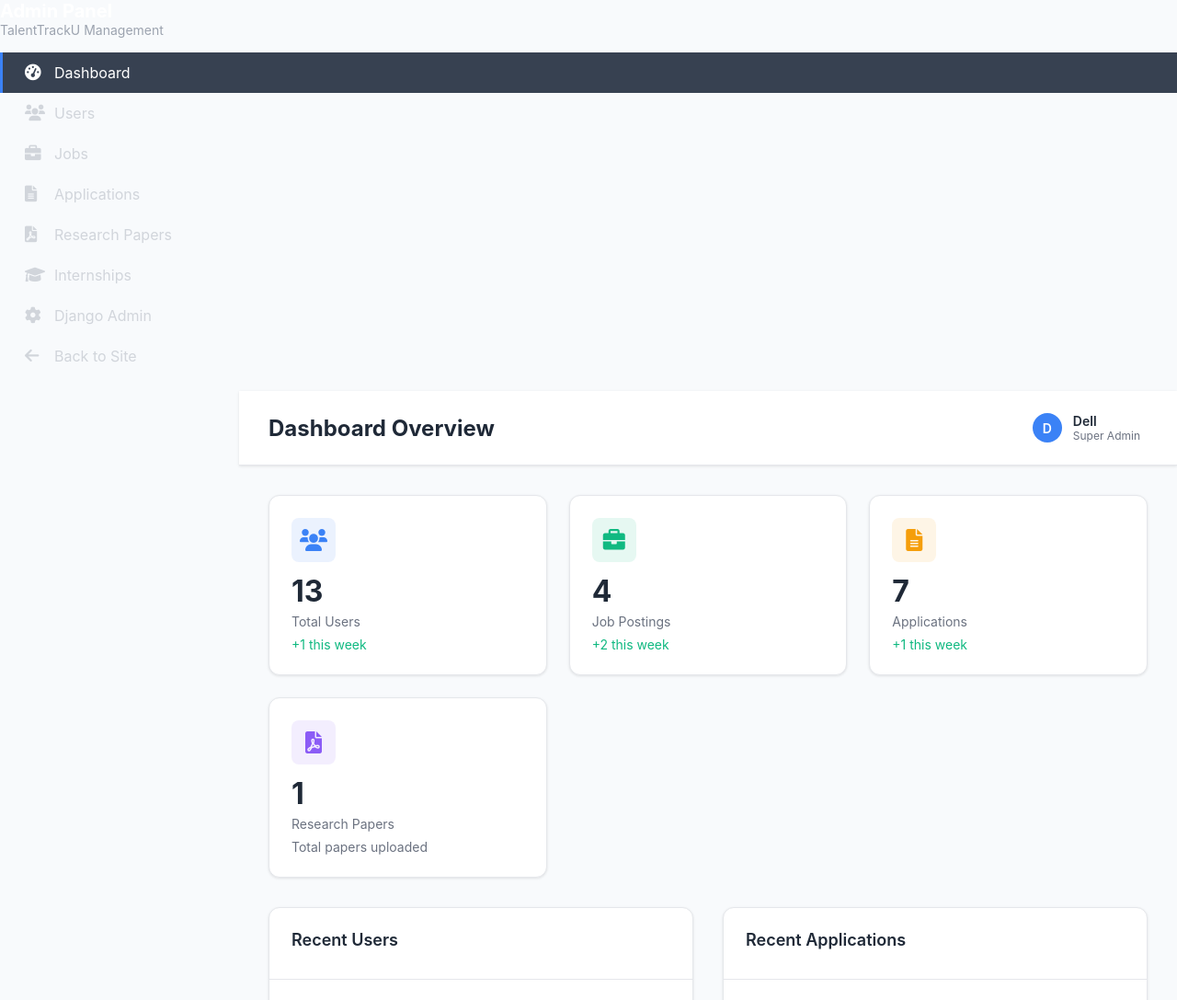
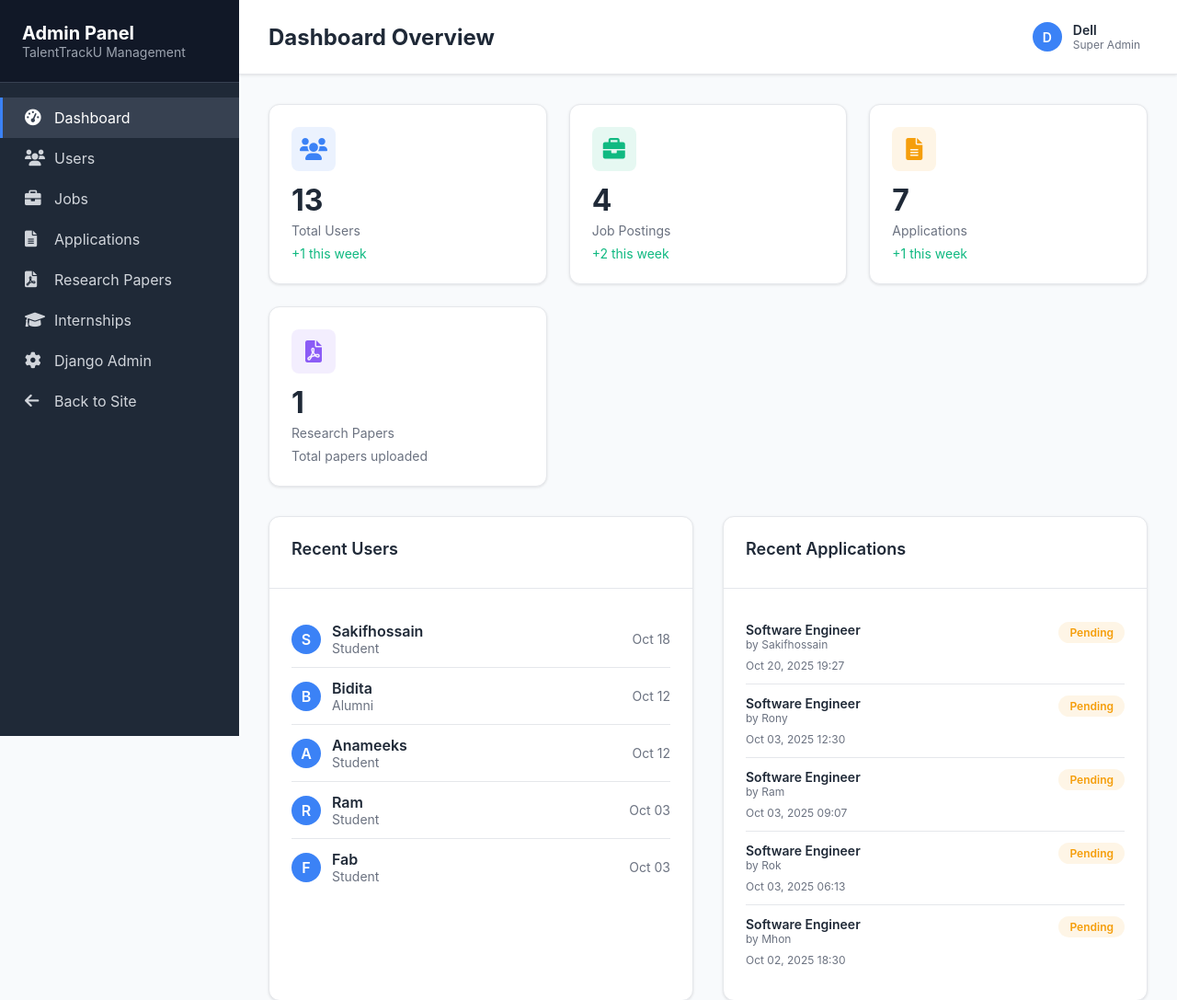
Before and after one commit to Sunandan-FX/TalentTrackU, a Django app: page /admin-panel/ in a window 1280 px wide. Shown: the top 1087 px of the page at 92% size. Run offline with Django 5.2, Linux system fonts and the light colour scheme; a user stored in the database is signed in; data comes from the database, SQL or seed files in the repository.

Commit message:
Update base.html

```diff
--- a/admin_panel/templates/admin_panel/base.html
+++ b/admin_panel/templates/admin_panel/base.html
@@ -32,7 +32,21 @@
             color: var(--text-primary);
         }
 
-
+        .sidebar {
+            width: 260px;
+            background: var(--sidebar-bg);
+            color: white;
+            position: fixed;
+            height: 100vh;
+            overflow-y: auto;
+            transition: all 0.3s;
+            z-index: 1000;
+        }
+        .sidebar-header {
+            padding: 1.5rem;
+            border-bottom: 1px solid #374151;
+            background: #111827;
+        }
 
         .sidebar-header h1 {
             font-size: 1.25rem;
@@ -44,6 +58,7 @@
             color: #9ca3af;
             font-size: 0.875rem;
         }
+
 
         .nav-links {
             padding: 1rem 0;
```
